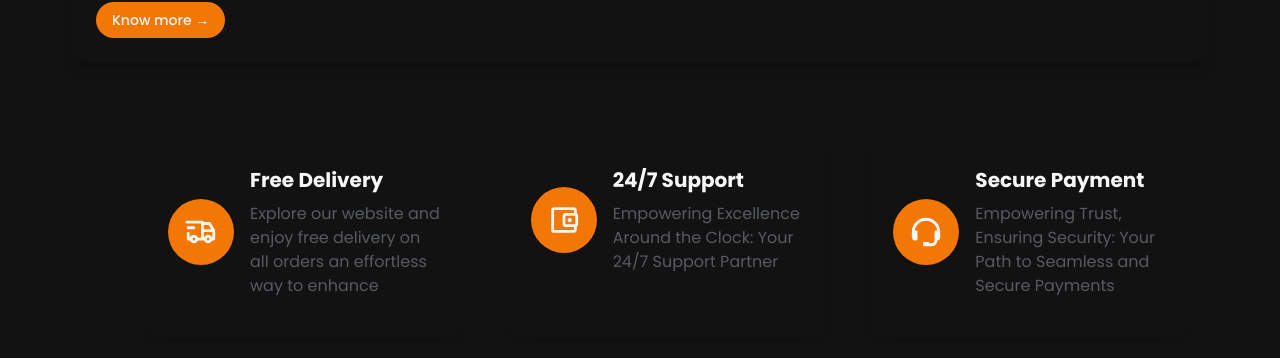
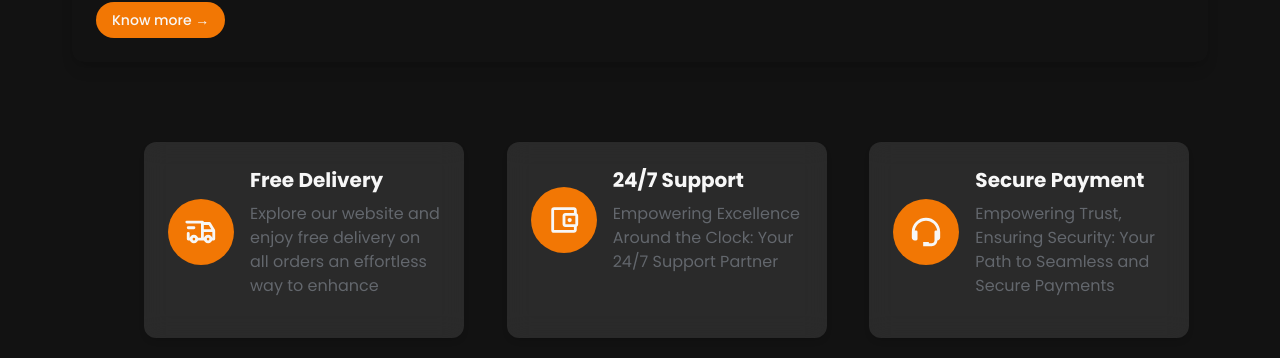
Before and after one commit to ketanbaitule/foodie, a Next.js app: page / in a window 1280 px wide. Shown: the part 1220-1578 px from the top of the page. Built offline with nearby package versions, Linux system fonts and the light colour scheme.

Commit message:
minor color fixing

```diff
--- a/src/components/About.jsx
+++ b/src/components/About.jsx
@@ -44,7 +44,7 @@ export default function About() {
             </div>
             <div className="ml-4">
               <h2 className="text-lg md:text-xl font-bold mb-2">Free Delivery</h2>
-              <p className="text-gray-400 text-sm md:text-base">
+              <p className="textwhite text-sm md:text-base">
                 Explore our website and enjoy free delivery on all orders an effortless way to enhance
               </p>
             </div>
@@ -59,7 +59,7 @@ export default function About() {
             </div>
             <div className="ml-4">
               <h2 className="text-lg md:text-xl font-bold mb-2">24/7 Support</h2>
-              <p className="text-gray-400 text-sm md:text-base">
+              <p className="textwhite text-sm md:text-base">
                 Empowering Excellence Around the Clock: Your 24/7 Support Partner
               </p>
             </div>
@@ -74,7 +74,7 @@ export default function About() {
             </div>
             <div className="ml-4">
               <h2 className="text-lg md:text-xl font-bold mb-2">Secure Payment</h2>
-              <p className="text-gray-400 text-sm md:text-base">
+              <p className="textwhite text-sm md:text-base">
                 Empowering Trust, Ensuring Security: Your Path to Seamless and Secure Payments
               </p>
             </div>
@@ -145,7 +145,7 @@ export default function About() {
           </div>
           <div className="flex flex-col items-start">
             <h2 className="text-2xl font-bold mb-5">Free delivery</h2>
-            <p className="text-gray-400">
+            <p className="textwhite">
               Explore our website and enjoy free delivery on all orders an
               effortless way to enhance
             </p>
@@ -157,7 +157,7 @@ export default function About() {
           </div>
           <div className="flex flex-col items-start">
             <h3 className="text-2xl font-bold mb-5">24/07 Support</h3>
-            <p className="text-gray-400">
+            <p className="textwhite">
               Empowering Excellence Around the Clock: Your 24/7 Support Partner
             </p>
           </div>
@@ -168,7 +168,7 @@ export default function About() {
           </div>
           <div className="flex flex-col items-start">
             <h3 className="text-2xl font-bold mb-5">Secure Payment</h3>
-            <p className="text-gray-400">
+            <p className="textwhite">
               Empowering Trust, Ensuring Security: Your Path to Seamless and
               Secure Payments
             </p>
@@ -188,7 +188,7 @@ export default function About() {
 //             </div>
 //             <div className="ml-4">
 //               <h2 className="text-lg md:text-xl font-bold mb-2">Free Delivery</h2>
-//               <p className="text-gray-400 text-sm md:text-base">
+//               <p className="textwhite text-sm md:text-base">
 //                 Explore our website and enjoy free delivery on all orders an effortless way to enhance
 //               </p>
 //             </div>
@@ -203,7 +203,7 @@ export default function About() {
 //             </div>
 //             <div className="ml-4">
 //               <h2 className="text-lg md:text-xl font-bold mb-2">24/7 Support</h2>
-//               <p className="text-gray-400 text-sm md:text-base">
+//               <p className="textwhite text-sm md:text-base">
 //                 Empowering Excellence Around the Clock: Your 24/7 Support Partner
 //               </p>
 //             </div>
@@ -218,7 +218,7 @@ export default function About() {
 //             </div>
 //             <div className="ml-4">
 //               <h2 className="text-lg md:text-xl font-bold mb-2">Secure Payment</h2>
-//               <p className="text-gray-400 text-sm md:text-base">
+//               <p className="textwhite text-sm md:text-base">
 //                 Empowering Trust, Ensuring Security: Your Path to Seamless and Secure Payments
 //               </p>
 //             </div>
--- a/tailwind.config.ts
+++ b/tailwind.config.ts
@@ -10,12 +10,18 @@ const config: Config = {
     extend: {
       colors: {
         primary: "#F27704",
-        "base" :"rgba(156 ,163 ,175, 0.5)",
+        base :"rgba(156 ,163 ,175, 0.5)",
+        textwhite:"#FFFFFF",
+        glasscolor: "rgba(255, 255, 255, 0.1)", // Light glassy color
+        backdrop: "rgba(0, 0, 0, 0.4)", // Dark backdrop color
       },
     },
     colors: {
-      "primary": "#F27705"
-    }
+      "primary": "#F27705",
+      glasscolor: "rgba(255, 255, 255, 0.1)", // Light glassy color
+        backdrop: "rgba(0, 0, 0, 0.4)", // Dark backdrop color
+
+    },
   },
   plugins: [],
 };
```
